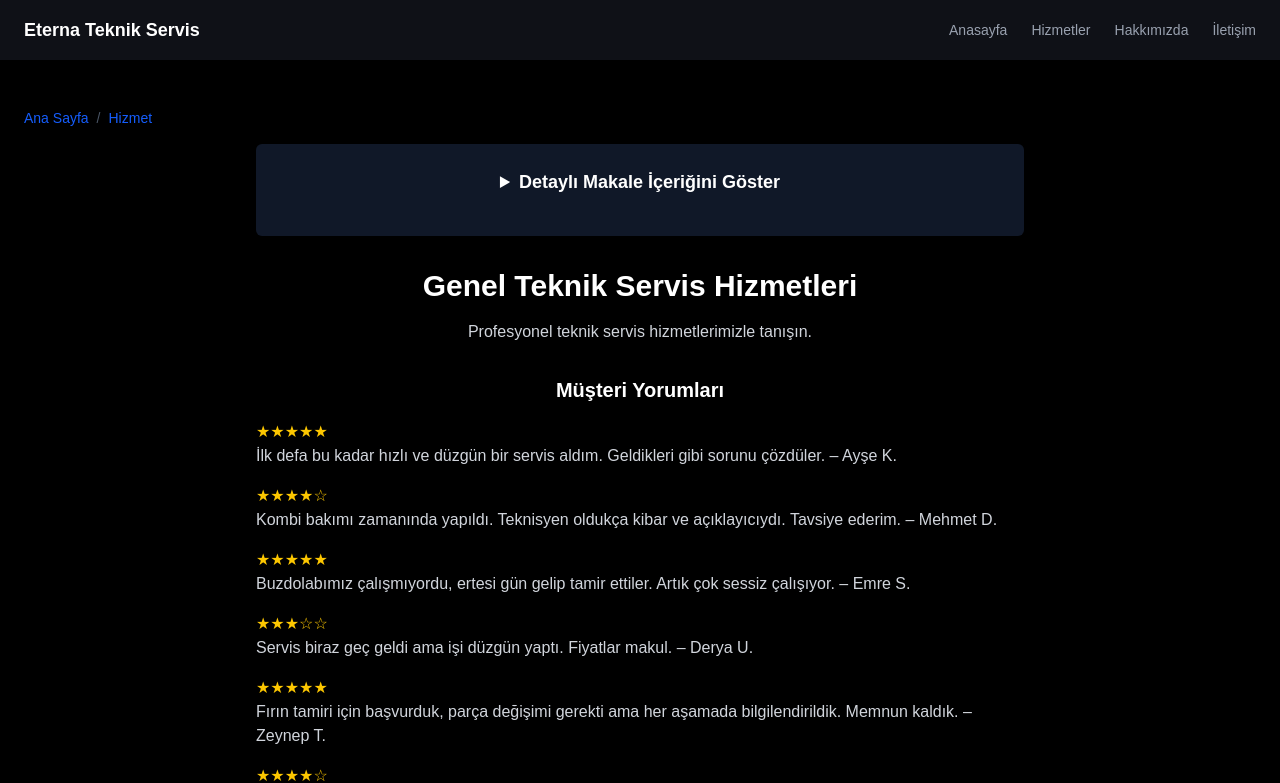
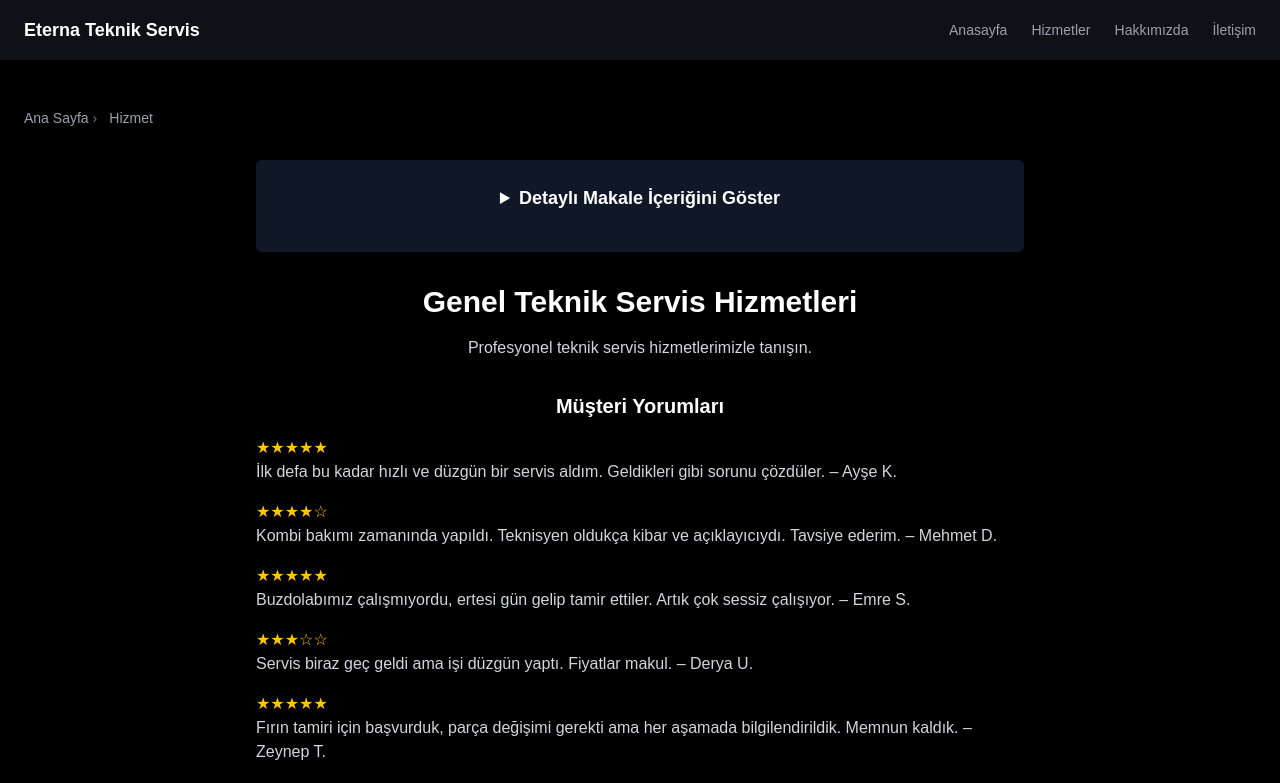
Before and after one commit to berkaybakac/service-web, a Next.js app: page /hizmet in a window 1280 px wide. Shown: the top 783 px of the page. Built offline with nearby package versions, Linux system fonts and the light colour scheme.

Commit message:
Fix: Improve breadcrumb visual design and accessibility for dark theme

```diff
--- a/src/components/Breadcrumb.tsx
+++ b/src/components/Breadcrumb.tsx
@@ -14,26 +14,33 @@ export default function Breadcrumb() {
     if (!pathname) return;
 
     const pathParts = pathname.split('/').filter(Boolean);
-    const pathArray = pathParts.map((part, index) => {
-      return {
+    const pathArray = pathParts.map((part, index) => ({
       name: decodeURIComponent(part),
       href: '/' + pathParts.slice(0, index + 1).join('/'),
-      };
-    });
+    }));
 
     setBreadcrumbs([{ name: 'Ana Sayfa', href: '/' }, ...pathArray]);
   }, [pathname]);
 
+  if (breadcrumbs.length <= 1) return null;
+
   return (
-    <nav className="text-sm text-gray-600 mb-4" aria-label="breadcrumb">
+    <nav className="text-sm text-gray-400 mb-8" aria-label="breadcrumb">
+      <ol className="flex flex-wrap items-center space-x-2">
         {breadcrumbs.map((crumb, index) => (
-        <span key={crumb.href}>
-          <Link href={crumb.href} className="text-blue-600 hover:underline">
+          <li key={crumb.href} className="flex items-center">
+            <Link
+              href={crumb.href}
+              className="hover:text-white transition-colors duration-150"
+            >
               {crumb.name.charAt(0).toUpperCase() + crumb.name.slice(1)}
             </Link>
-          {index < breadcrumbs.length - 1 && <span className="mx-2">/</span>}
-        </span>
+            {index < breadcrumbs.length - 1 && (
+              <span className="mx-1 text-gray-500">›</span>
+            )}
+          </li>
         ))}
+      </ol>
     </nav>
   );
 }
```
Lines whose indentation alone changed are shown as unchanged.
